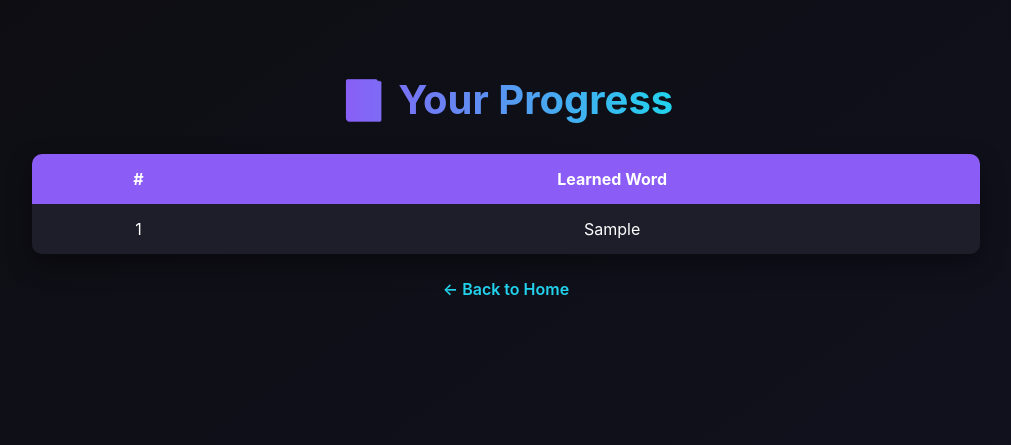
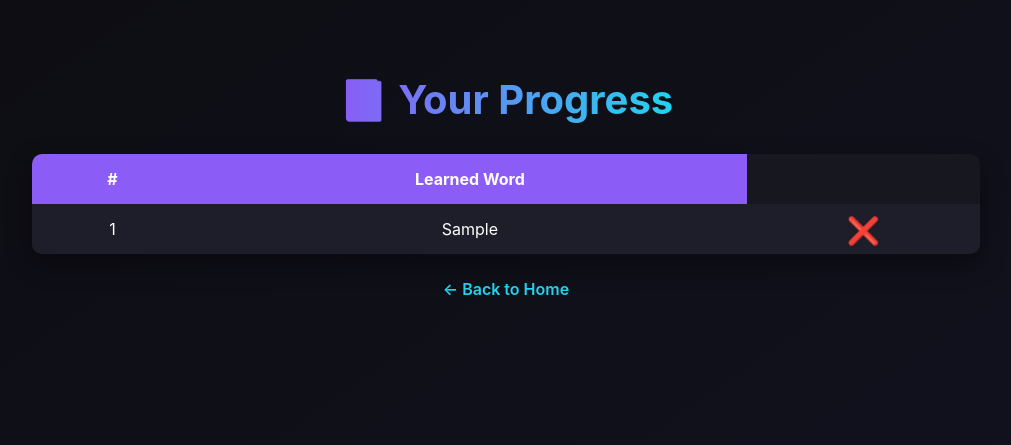
Before and after one commit to BlueGuy5555/VocabMaster, a Flask app: template templates/progress.html in a window 1280 px wide. Shown: the top 445 px of the page, without its empty margins (134-1145 px from the left). Run offline with Flask 3, Linux system fonts and the light colour scheme; the template is opened without the code that fills it: most values are stand-ins (such as "Sample title", 1, 10 or a date in 2020).

Commit message:
Update progress.html

```diff
--- a/templates/progress.html
+++ b/templates/progress.html
@@ -72,6 +72,11 @@
     <tr>
       <td>{{ loop.index }}</td>
       <td>{{ w.learned_words }}</td>
+      <td>
+      <form action="/delete" method="post">
+        <button type="submit" style="background-color: transparent; border: none; outline: none; scale: 2;" value="{{ w.learned_words }}" name="delete">❌</button>
+      </form>
+      </td>
     </tr>
     {% endfor %}
 
```
